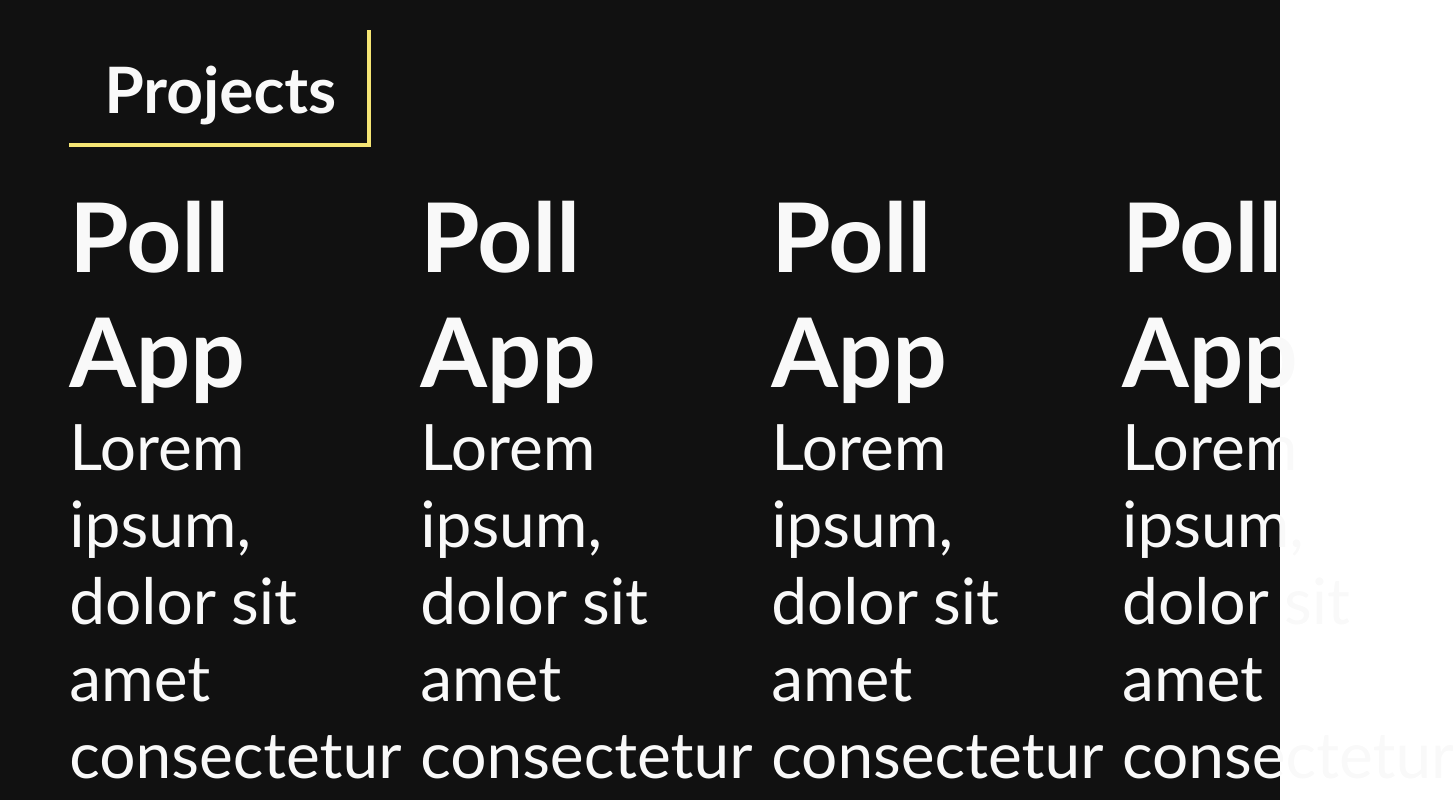
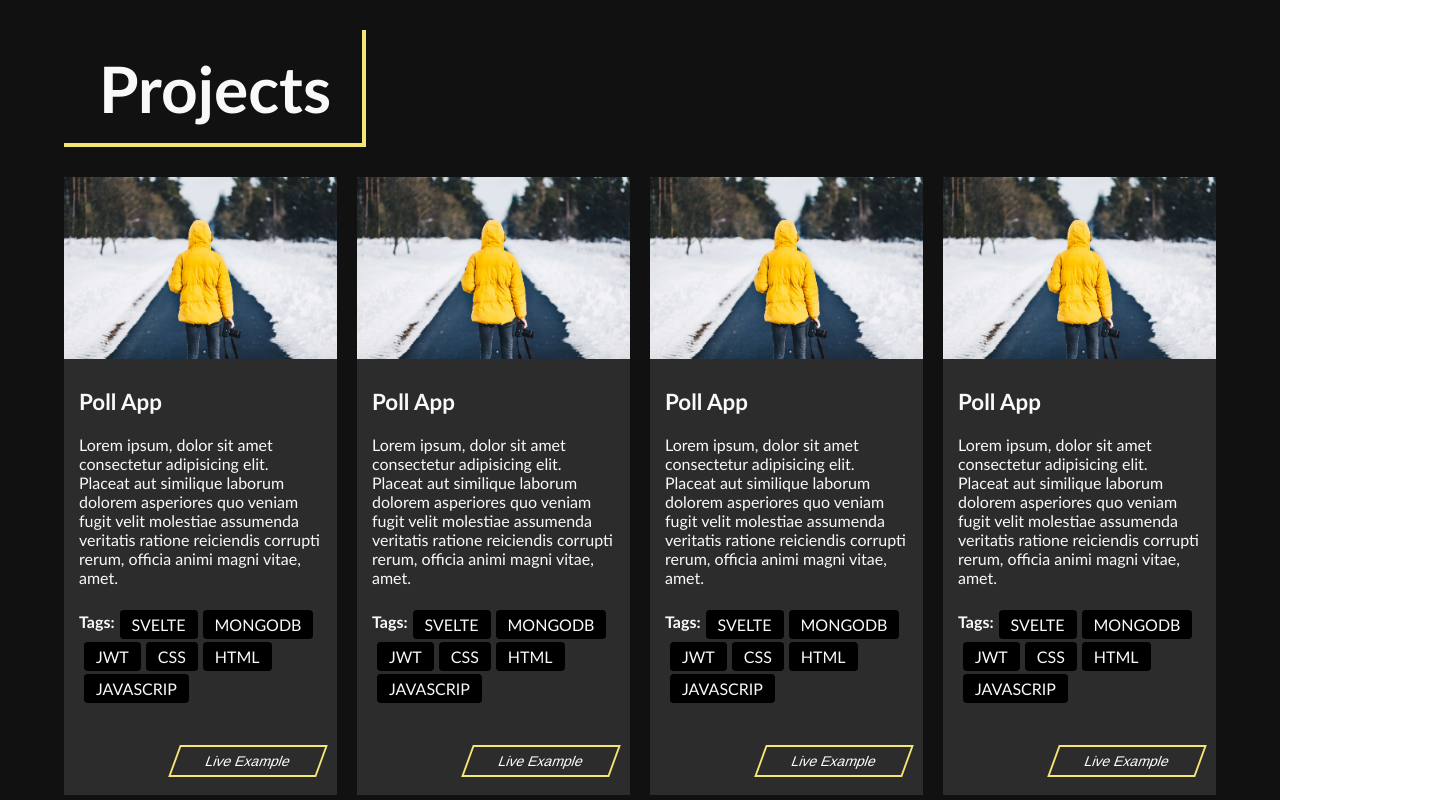
Before and after one commit to YordinsonPolar/porfolio2, a Svelte app: page / in a window 1280 px wide. Shown: the top 800 px of the page, 1453 px wide, since content can reach past the window. Built offline with nearby package versions, Linux system fonts and the light colour scheme.

Commit message:
add: ProjectsCard components

```diff
--- a/src/components/Line.svelte
+++ /dev/null
@@ -1,86 +0,0 @@
-<script>
-	export let volumen = 4
-	export let position = "left";
-	export let origin  = "center";
-	export let delay = 0;
-	export let distance = "100%";
-	export let time = "300"
-	export let color = "green";
-</script>
-
-<span
-	class={`${position}`}
-	style={`
-		--origin: ${origin};
-		--volumen: ${volumen};
-		--delay: ${delay};
-		--distance: ${distance};
-		--time: ${time};
-		--color: ${color}`}>
-</span>
-
-
-
-<style>
-	span {
-		--volumen: 4px;
-		--ditance: 100%;
-		--origin: center;
-		--delay: 0;
-		--color: green;
-		--time: 300ms;
-		position: absolute;
-		background: var(--color);
-		transform: scale(0);
-		transform-origin: var(--origin);
-		animation: scale var(--time) ease-in forwards;
-		animation-delay: var(--delay)
-	}
-
-
-	@keyframes scale {
-		from{
-			transform: scale(0);
-		}
-		to {
-			transform: scale(1);
-		}
-	}
-
-	/* ------ positions ------ */
-
-	/* ---- vertical --- */
-
-	.right, .left {
-		top: 0;
-		height: var(--distance);
-		width: var(--volumen);
-	}
-
-	.right {
-		right: 0;
-	}
-
-	.left {
-		left: 0;
-	}
-
-
-	/* --- horizontal --- */
-
-	.top, .bottom {
-		left: 0;
-		height: var(--volumen);
-		width: var(--distance);
-	}
-
-	.top {
-		top: 0;
-	}
-	.bottom {
-		bottom: 0;
-	}
-
-
-
-</style>
--- a/src/components/about/About.svelte
+++ b/src/components/about/About.svelte
@@ -1,5 +1,5 @@
 <script>
-	import Line from '../../components/Line.svelte';
+	import Line from '../../components/common/Line.svelte';
 	import Marco from './Marco.svelte';
 	import AboutMe from './AboutMe.svelte';
 
--- a/src/components/about/AboutMe.svelte
+++ b/src/components/about/AboutMe.svelte
@@ -1,5 +1,6 @@
 <script>
-	import Line from '../Line.svelte';
+	import Line from '../common/Line.svelte';
+	import Button from '../common/Button.svelte';
 	export let aboutDelay;
 </script>
 
@@ -50,9 +51,7 @@
 
 	<div
 		class="projects-button">
-		<button>
-			Projects
-		</button>
+		<Button label="Projects" size="1rem" />
 	</div>
 </div>
 
@@ -124,15 +123,6 @@
 		}
 	}
 
-	.about-me button {
-		background: none;
-		color: var(--primary);
-		font-size: 2rem;
-		padding: 5px 35px;
-		border: 4px solid var(--primary);
-		transform: skewX(-20deg);
-	}
-
 	@media (max-width: 1024px) {
 		.about-me {
 			min-height: 300px;
--- a/src/components/about/Marco.svelte
+++ b/src/components/about/Marco.svelte
@@ -1,5 +1,5 @@
 <script>
-	import Line from '../Line.svelte';
+	import Line from '../common/Line.svelte';
 	export let aboutDelay;
 </script>
 
--- a/src/components/projects/ProjectCard.svelte
+++ b/src/components/projects/ProjectCard.svelte
@@ -1,23 +1,74 @@
 <script>
+	import Button from '../common/Button.svelte';
 
+
+	const tags = ['SVELTE','MONGODB','JWT', "CSS", "HTML", "JAVASCRIP"]
 </script>
 
 <div class="card">
 	<div class="img">
-		<!-- <img src="/images/about.jpg" alt="poll"> -->
+		<img src="/images/about.jpg" alt="poll">
 	</div>
 	<div class="info-section">
-		<h2>Poll App</h2>
+		<h2 class="title">Poll App</h2>
 		<p class="description">
 			Lorem ipsum, dolor sit amet consectetur adipisicing elit. Placeat aut similique laborum dolorem asperiores quo veniam fugit velit molestiae assumenda veritatis ratione reiciendis corrupti rerum, officia animi magni vitae, amet.
 		</p>
-		<div class="tags"></div>
-		<button>Live Example</button>
+		<div class="tags">
+			<p class="tags-title">Tags: </p>
+			{#each tags as tag }
+				<p class="tag">{tag}</p>
+			{/each}
+		</div>
+		<div class="example-btn">
+			<Button label="Live Example" size="14px"/>
+		</div>
 	</div>
 </div>
 
 <style>
-	.img {
-		width: 100%;
+	.card {
+		background: #2d2c2c;
+	}
+
+	.card .info-section {
+		padding: 15px;
+	}
+
+	.card .info-section .title {
+		font-size: 1.4rem;
+	}
+
+	.card .info-section .description {
+		font-size: 1rem;
+		margin: 20px 0;
+	}
+
+	.card .info-section .tags-title {
+		font-weight: bold;
+		font-size: 1rem;
+		padding: 5px 0;
+
+	}
+
+	.card .info-section .tags {
+
+		display: flex;
+		flex-wrap: wrap;
+	}
+
+	.card .info-section .tag {
+		border-radius: var(--border-radius);
+		font-size: 1rem;
+		padding: 5px 12px;
+		font-weight: 500;
+		margin-left: 5px;
+		margin-top: 3px;
+		background: #000;
+	}
+
+	.card .info-section .example-btn {
+		display: table;
+		margin-left: auto;
 	}
 </style>
--- a/src/components/projects/Projects.svelte
+++ b/src/components/projects/Projects.svelte
@@ -1,5 +1,5 @@
 <script>
-	import Line from '../Line.svelte';
+	import Line from '../common/Line.svelte';
 	import ProjectsCard from './ProjectCard.svelte';
 
 	const projectsDelay = 5;
@@ -60,7 +60,6 @@
 		font-size: var(--title-size);
 	}
 
-
 	.grid {
 		display: grid;
 		grid-template-columns: repeat(4,1fr);
@@ -68,8 +67,4 @@
 		margin-top: 50px;
 	}
 
-	.card {
-		background: darkCyan;
-		height: 450px;
-	}
 </style>
```
